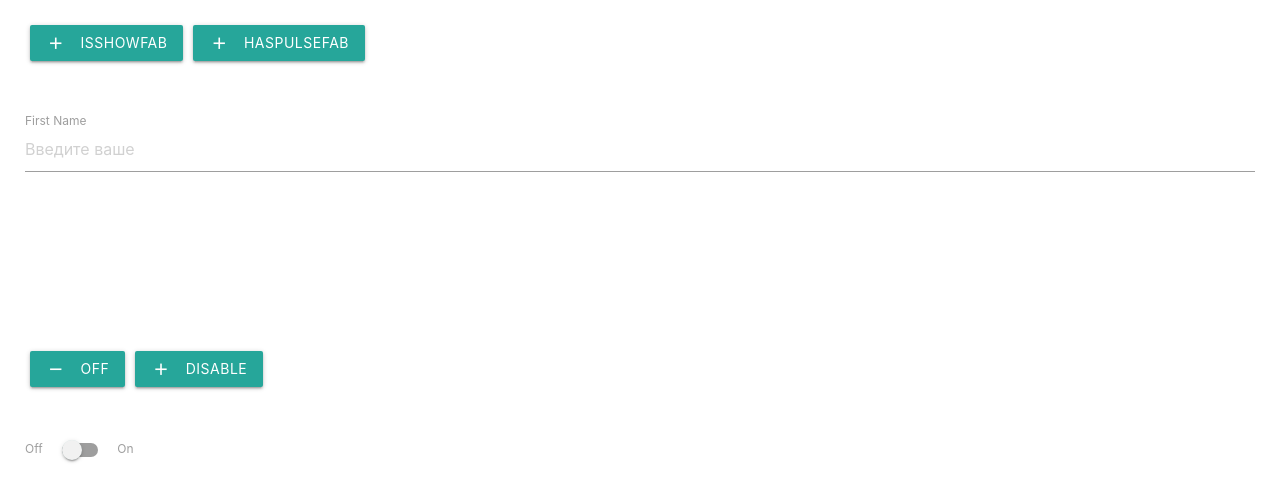
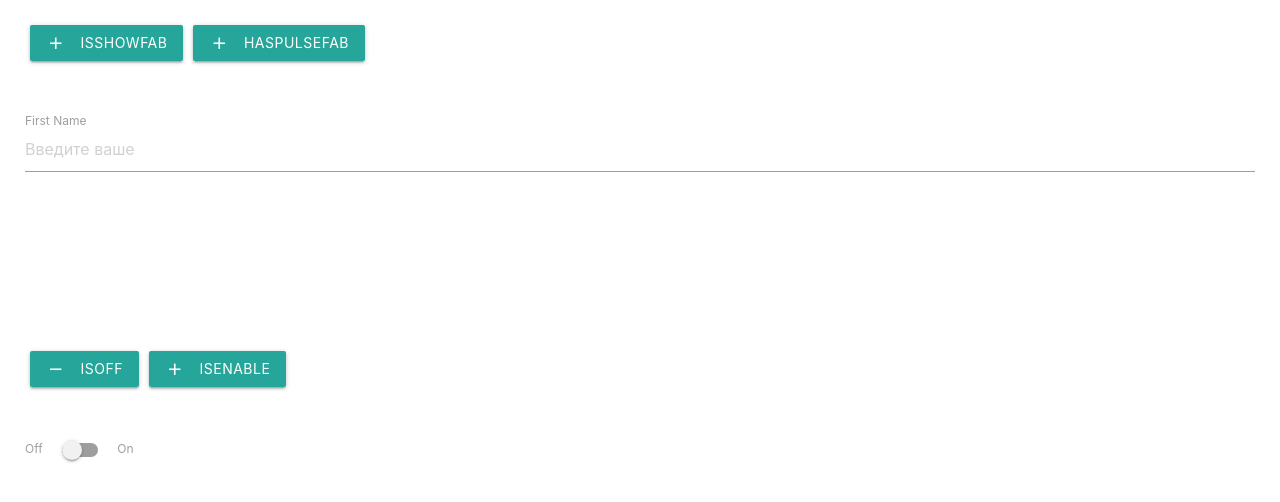
Before and after one commit to yourock1988/materialize-vue, a Vue app: page / in a window 1280 px wide. Shown: the top 502 px of the page. Built offline with nearby package versions, Linux system fonts and the light colour scheme.

Commit message:
add is userReady state

```diff
--- a/src/App.vue
+++ b/src/App.vue
@@ -14,6 +14,7 @@ export default {
       hasPulseFAB: false,
       checked: false,
       isDisabled: false,
+      isUserReady: false,
     }
   },
 }
@@ -44,19 +45,22 @@ export default {
 
     <article>
       <MButton
-        :caption="checked ? 'ON' : 'OFF'"
+        :caption="checked ? 'IsON' : 'IsOFF'"
         @click="checked = !checked"
         :is-toggle="!checked"
       />
       <MButton
-        :caption="isDisabled ? 'Enable' : 'Disable'"
-        @click="isDisabled = !isDisabled"
+        :caption="'IsEnable'"
+        @click="isUserReady = !isUserReady"
         :is-toggle="isDisabled"
       />
     </article>
 
     <article>
-      <SwitchesCheckbox v-model:checked="checked" :disabled="isDisabled" />
+      <SwitchesCheckbox
+        v-model:isUserReady="isUserReady"
+        :disabled="isDisabled"
+      />
     </article>
   </section>
 </template>
--- a/src/components/SwitchesCheckbox.vue
+++ b/src/components/SwitchesCheckbox.vue
@@ -1,16 +1,17 @@
 <script>
 export default {
-  props: {
-    checked: {
-      type: Boolean,
-      default: false,
-    },
-    disabled: {
-      type: Boolean,
-      default: false,
-    },
-  },
-  emits: ['update:checked'],
+  // props: {
+  //   checked: {
+  //     type: Boolean,
+  //     default: false,
+  //   },
+  //   disabled: {
+  //     type: Boolean,
+  //     default: false,
+  //   },
+  // },
+  props: ['disabled', 'isUserReady'],
+  emits: ['update:isUserReady'],
   data() {
     return {}
   },
@@ -22,7 +23,7 @@ export default {
     <label>
       Off
       <input
-        :checked="checked"
+        :checked="isUserReady"
         type="checkbox"
         @change="$emit('update:checked', $event.target.checked)"
         :disabled="disabled"
```
